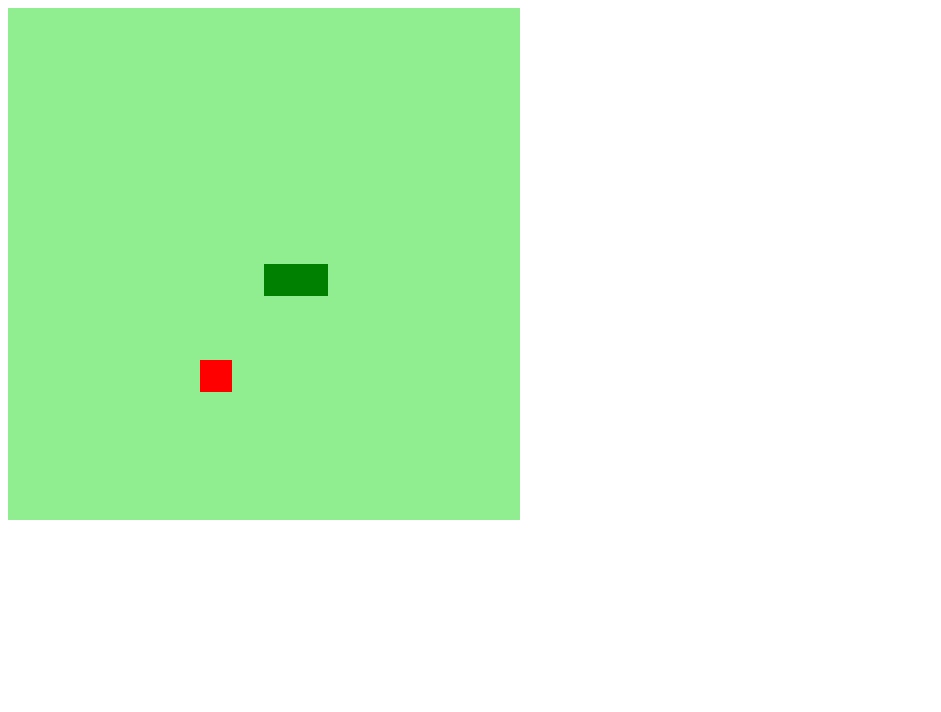
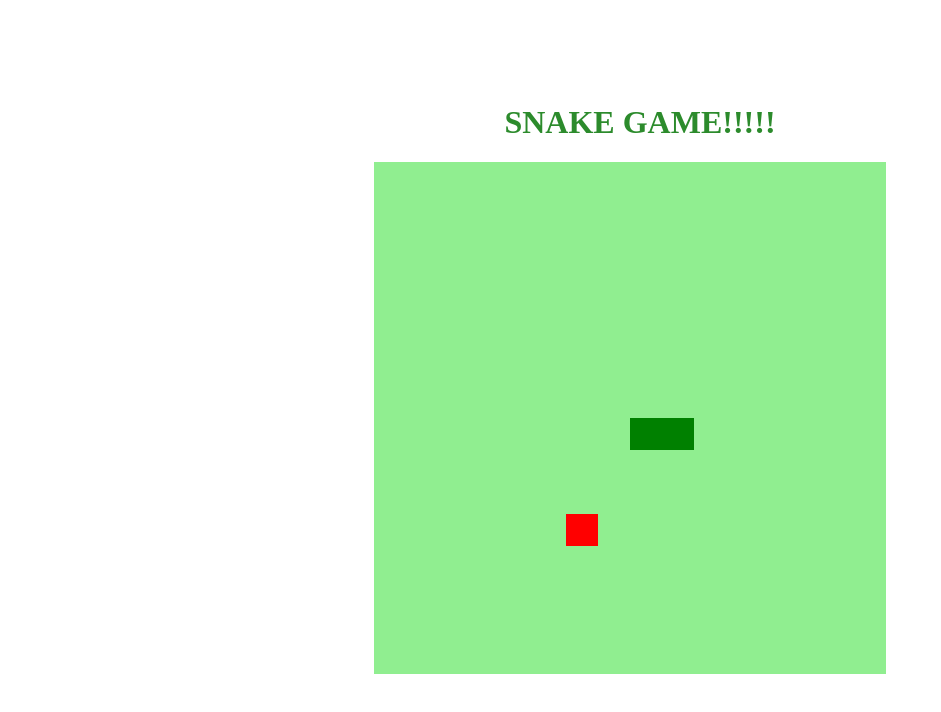
Before and after one commit to michelsralmeida/snakegame, a plain HTML site: page index.html in a window 1280 px wide. Shown: the whole page, without its empty margins (0-941 px from the left). Drawn offline with Linux system fonts and the light colour scheme.

Commit message:
snake finalizado

```diff
--- a/index.html
+++ b/index.html
@@ -9,6 +9,7 @@
     <title>Snake Game</title>
 </head>
 <body>
+    <h1>SNAKE GAME!!!!!</h1>
     <canvas id="snake" width="532" height="532"></canvas>
 </body>
 </html>
--- a/style.css
+++ b/style.css
@@ -0,0 +1,10 @@
+body{
+    height: 95vh;
+    width: 95;
+    display: flex;
+    justify-content: center;
+    align-items: center;
+    flex-direction: column;
+    color: rgb(44,139,44);
+
+}
```
